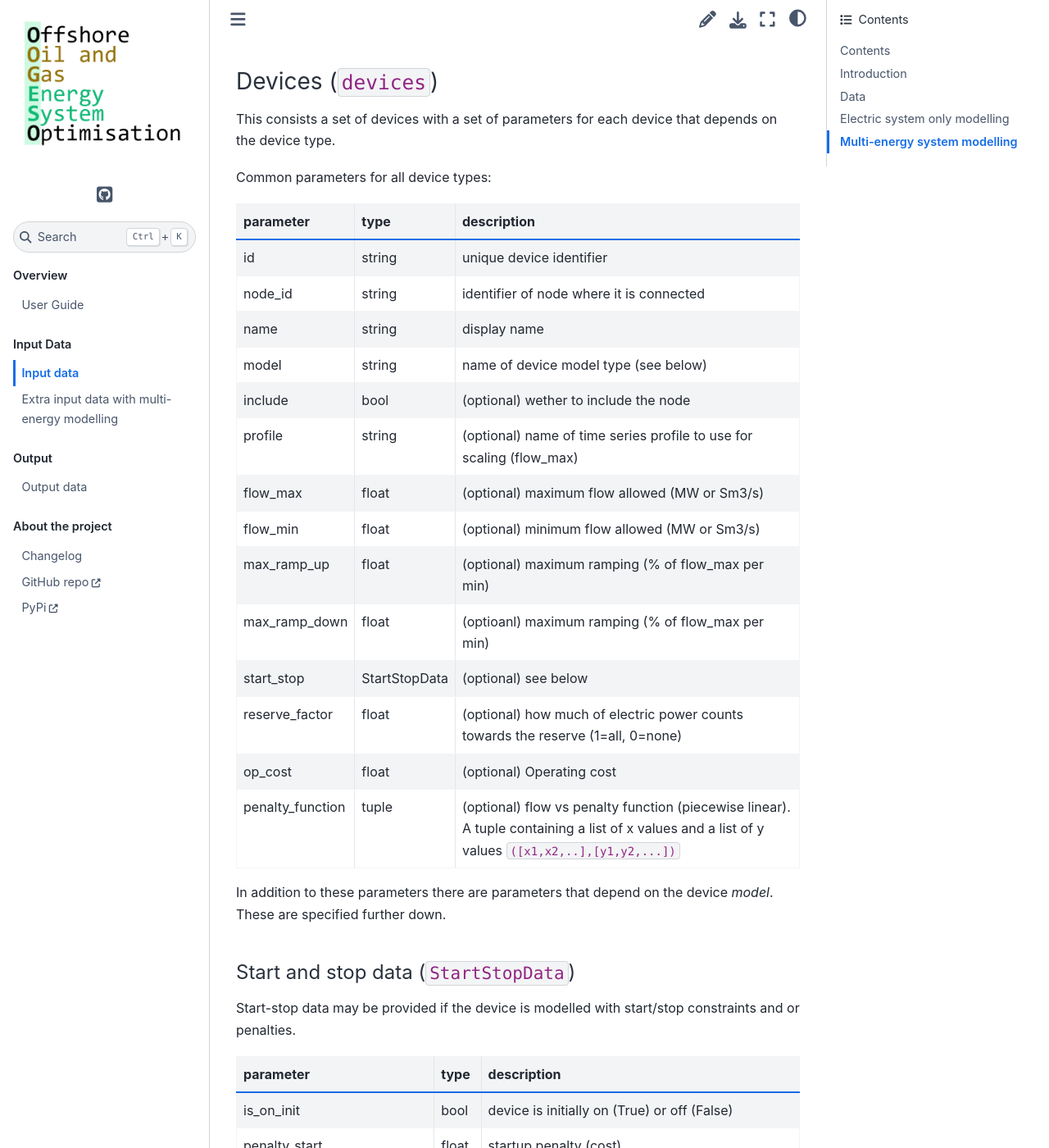
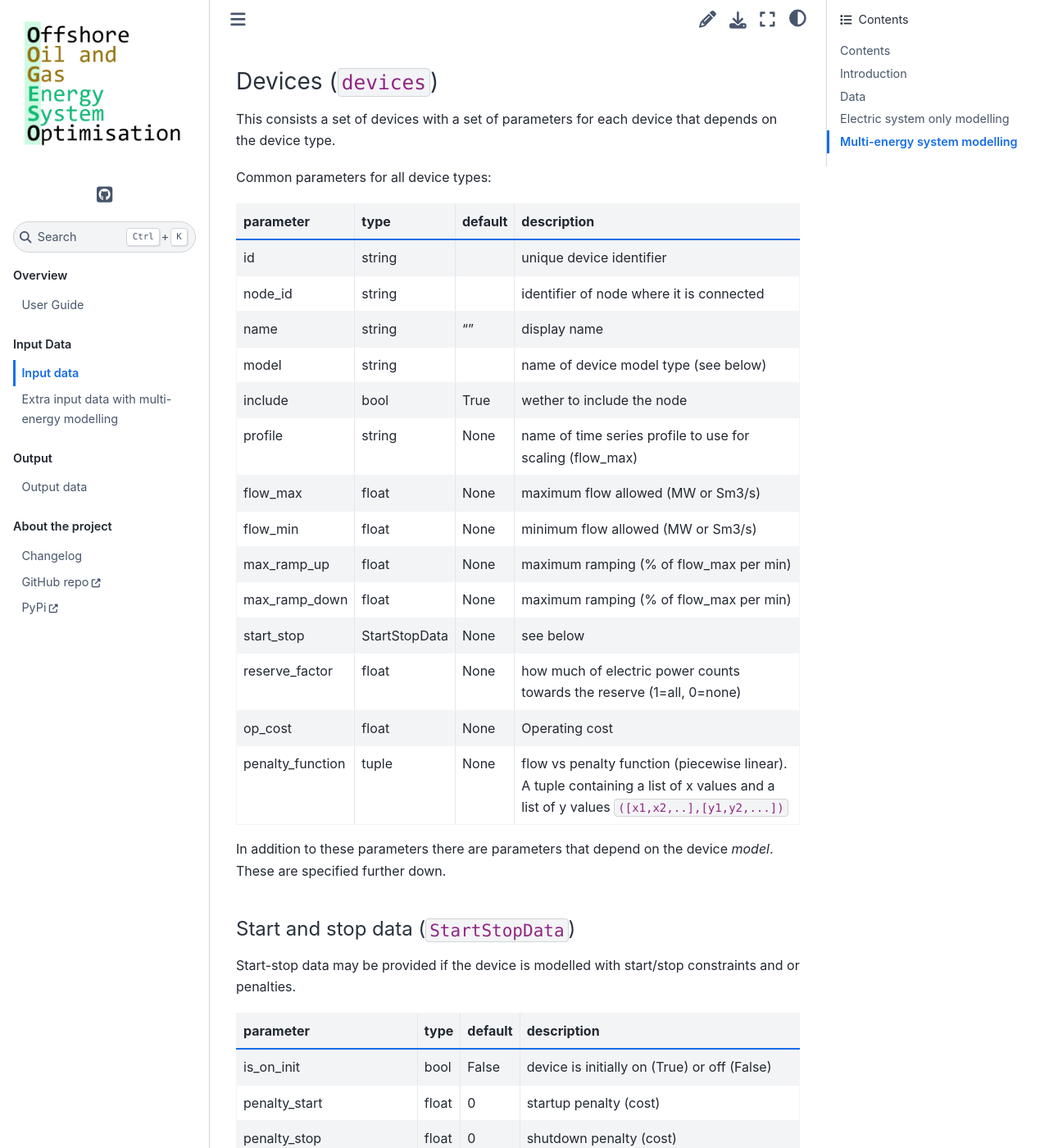
Before and after one commit to oogeso/oogeso, a Sphinx documentation site: the page built from docs/input_data.md, in a window 1280 px wide and 1400 px high, scrolled down 3901 px. Shown: the whole window at 82% size. Built offline with Sphinx 7.4.7 and the Sphinx Book theme 1.1.4, drawn with Linux system fonts in a browser that asks for light colours.

Commit message:
update docs

```diff
--- a/docs/input_data.md
+++ b/docs/input_data.md
@@ -133,22 +133,22 @@ that depends on the device type.
 
 Common parameters for all device types:
 
-parameter | type | description
-----------|------|------------
-id          | string    | unique device identifier
-node_id     | string    | identifier of node where it is connected
-name        | string    | display name
-model       | string    | name of device model type (see below)
-include     | bool      | (optional) wether to include the node
-profile     | string    | (optional) name of time series profile to use for scaling  (flow_max)
-flow_max        | float | (optional) maximum flow allowed (MW or Sm3/s)
-flow_min        | float | (optional) minimum flow allowed (MW or Sm3/s)
-max_ramp_up     | float | (optional) maximum ramping (% of flow_max per min)
-max_ramp_down   | float | (optioanl) maximum ramping (% of flow_max per min)
-start_stop      | StartStopData | (optional) see below
-reserve_factor  | float | (optional) how much of electric power counts towards the reserve (1=all, 0=none)
-op_cost         | float | (optional) Operating cost
-penalty_function    | tuple | (optional) flow vs penalty function (piecewise linear). A tuple containing a list of x values and a list of y values `([x1,x2,..],[y1,y2,...])`
+parameter | type | default | description
+----------|------|---------|---
+id          | string    || unique device identifier
+node_id     | string    || identifier of node where it is connected
+name        | string    |""| display name
+model       | string    || name of device model type (see below)
+include     | bool      |True| wether to include the node
+profile     | string    |None| name of time series profile to use for scaling  (flow_max)
+flow_max        | float | None| maximum flow allowed (MW or Sm3/s)
+flow_min        | float | None| minimum flow allowed (MW or Sm3/s)
+max_ramp_up     | float | None|maximum ramping (% of flow_max per min)
+max_ramp_down   | float | None| maximum ramping (% of flow_max per min)
+start_stop      | StartStopData | None| see below
+reserve_factor  | float | None| how much of electric power counts towards the reserve (1=all, 0=none)
+op_cost         | float | None| Operating cost
+penalty_function    | tuple | None| flow vs penalty function (piecewise linear). A tuple containing a list of x values and a list of y values `([x1,x2,..],[y1,y2,...])`
 
 In addition to these parameters there are parameters that depend on the device *model*.  These are specified further down.
 
@@ -156,14 +156,14 @@ In addition to these parameters there are parameters that depend on the device *
 
 Start-stop data may be provided if the device is modelled with start/stop constraints and or penalties.
 
-parameter | type | description
-----------|------|------------
-is_on_init          | bool  | device is initially on (True) or off (False)
-penalty_start       | float | startup penalty (cost)
-penalty_stop        | float | shutdown penalty (cost)
-delay_start_minutes | int | minutes delay from activation to being online
-minimum_time_on_minutes  | int | time device must be on once started (min)
-minimum_time_off_minutes | int | time device must be off once stopped (min)
+parameter | type | default | description
+----------|------|---------|---
+is_on_init          | bool  | False | device is initially on (True) or off (False)
+penalty_start       | float | 0 | startup penalty (cost)
+penalty_stop        | float | 0 | shutdown penalty (cost)
+delay_start_minutes | int | 0 | minutes delay from activation to being online
+minimum_time_on_minutes  | int | 0 | time device must be on once started (min)
+minimum_time_off_minutes | int | 0 | time device must be off once stopped (min)
 
 
 ## Electric system only modelling
```
Also changed, not shown: .github/pull_request_template.md, 1 other file.
